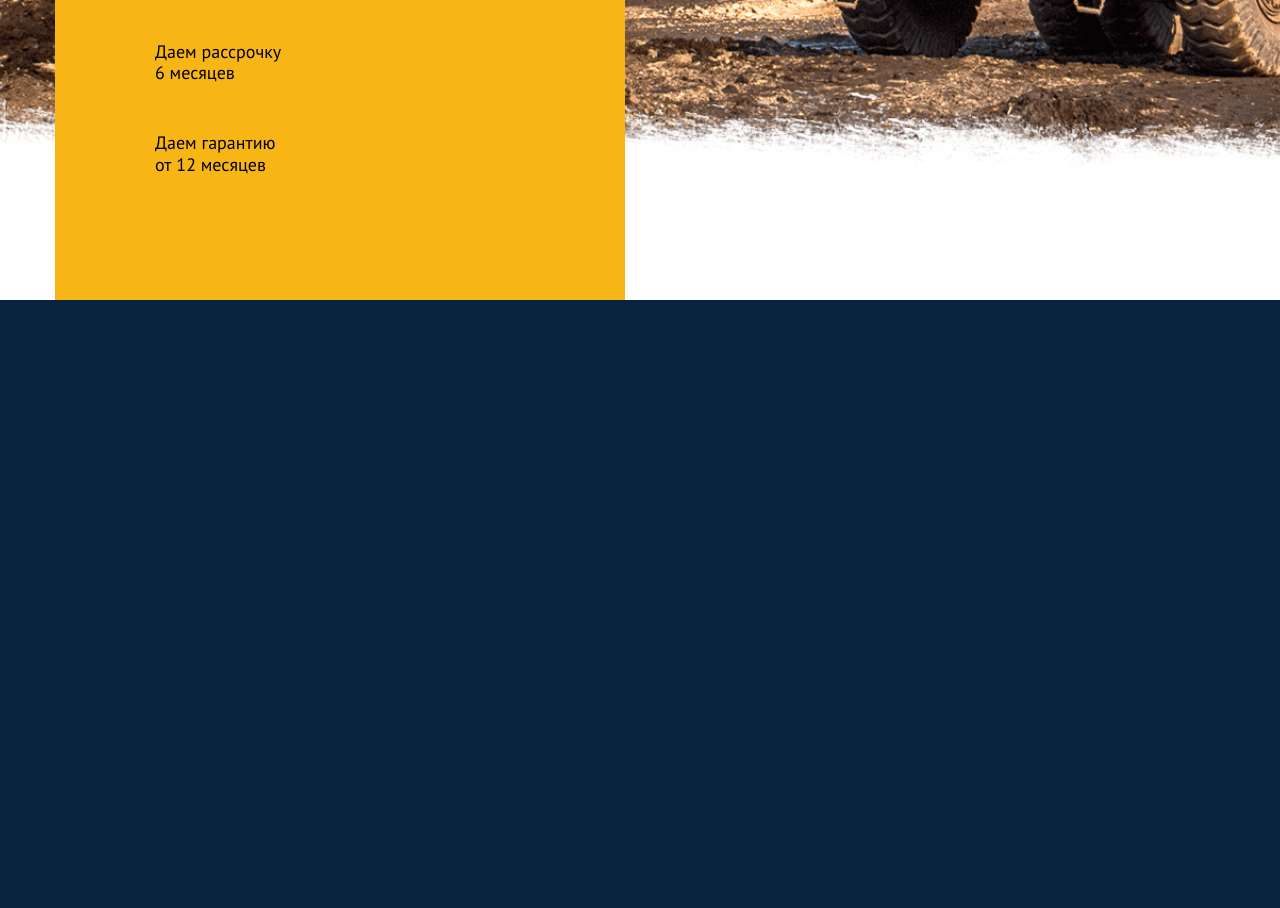
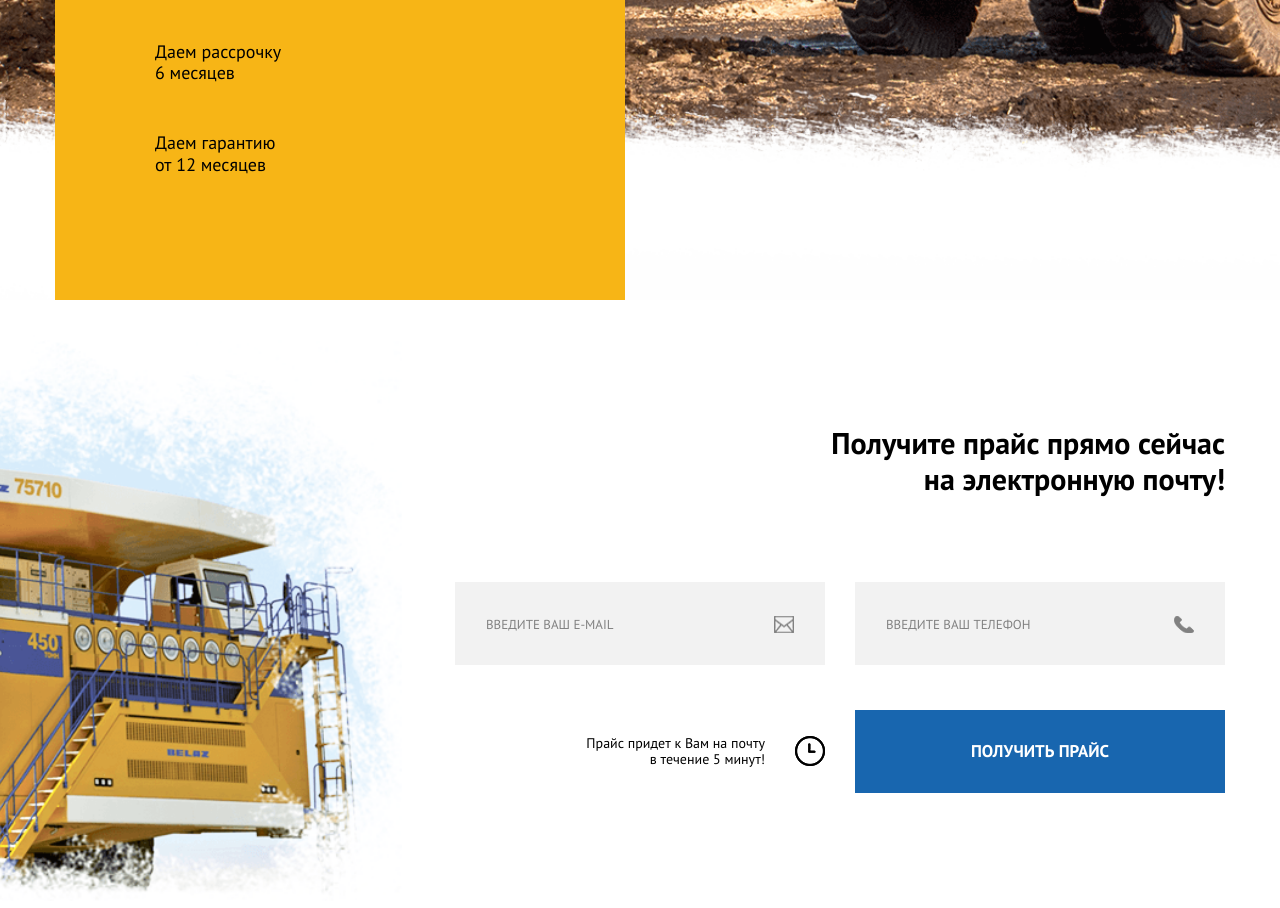
Before and after one commit to doramakh/-, a plain HTML site: page index.html in a window 1280 px wide. Shown: the part 715-1623 px from the top of the page. Before the commit the page ends 1015 px from the top, so only its background shows below. Drawn offline with Linux system fonts and the light colour scheme.

Commit message:
Create price order form section

```diff
--- a/css/styles.css
+++ b/css/styles.css
@@ -183,3 +183,124 @@ logo-link{
 .promo-section-info:last-child{
   margin-bottom: 25px;
 }
+
+/* Price Section */
+
+.price-section{
+  background-color: #08243e;
+  background-image: url(../img/price-bg.png);
+  background-repeat: no-repeat;
+  background-position: center center;
+  background-size: cover;
+}
+
+.price-section-content{
+  display: flex;
+  justify-content: flex-end;
+}
+
+.price-section-inner{
+  padding: 100px 0;
+  width: 770px;
+  color: #000;
+}
+
+.price-section-heading{
+  font-size: 30px;
+  line-height: 1.2;
+  text-align: right;
+}
+
+.inputs-wrapper{
+  display: flex;
+  align-items: center;
+  justify-content: space-between;
+  padding-top: 60px;
+  padding-bottom: 30px;
+}
+
+.price-order-input{
+  width: 370px;
+  padding: 30px;
+  border: 1px solid transparent;
+  background-color: #f2f2f2;
+  outline: transparent;
+}
+
+.price-order-input:active,
+.price-order-input:focus{
+  border: 1px solid #818181;
+}
+
+.price-order-input::placeholder{
+  font-size: 13px;
+  color: #818181;
+  text-transform: uppercase;
+  line-height: 25px;
+}
+
+.email-input::placeholder{
+  background-image: url(../img/envelope.png);
+  background-repeat: no-repeat;
+  background-size: 20px 18px;
+  background-position: 100% 50%;
+}
+
+.tel-input::placeholder{
+  background-image: url(../img/call-answer.png);
+  background-repeat: no-repeat;
+  background-size: 20px 18px;
+  background-position: 100% 50%;
+}
+
+.price-order-button-wrapper{
+  display: flex;
+  align-items: center;
+  justify-content: space-between;
+}
+
+.price-order-info{
+  width: 370px;
+  padding: 20px 0;
+  align-items: center;
+}
+
+.price-order-info span{
+  display: inline-block;
+  font-size: 14px;
+  color: #000000;
+  line-height: 1.2;
+  text-align: right;
+  padding-right: 60px;
+}
+
+.price-order-info{
+  display: inline-block;
+  background-image: url(../img/clock.png);
+  background-repeat: no-repeat;
+  background-position: 100% 50%;
+  background-size: 30px 30px;
+  content: "";
+}
+
+.price-order-btn{
+  width: 370px;
+  display: inline-block;
+  padding: 30px;
+  border: 1px solid transparent;
+  font-size: 17px;
+  color: #ffffff;
+  font-weight: bold;
+  line-height: 1.2;
+  background-color: #1866af;
+  text-align: center;
+  text-transform: uppercase;
+  outline: transparent;
+}
+
+.price-order-btn:active,
+.price-order-btn:focus{
+  border: 1px solid #1866af;
+  color: #1866af;
+  background-color: #fff;
+}
--- a/index.html
+++ b/index.html
@@ -62,5 +62,39 @@
     </div><!-- container -->
   </section>
 
+
+  <!-- Price Section -->
+
+  <section class="price-section">
+    <div class="container">
+      <div class="price-section-content">
+        <div class="price-section-inner">
+          <h2 class="price-section-heading">
+            Получите прайс прямо сейчас <br>
+            на электронную почту!
+          </h2>
+
+          <form action="#" method="GET">
+            <div class="inputs-wrapper">
+              <label class="visually-hidden" for="email_input">Введите ваш e-mail</label>
+              <input class="price-order-input email-input" type="text" name="email" id="email_input" placeholder="Введите ваш e-mail">
+
+              <label class="visually-hidden" for="tel_input">Введите ваш e-mail</label>
+              <input class="price-order-input tel-input" type="tel" name="tel" id="tel_input" placeholder="Введите ваш телефон">
+            </div><!-- inputs-wrapper -->
+
+            <div class="price-order-button-wrapper">
+              <div class="price-order-info">
+                <span class="price-order-info">Прайс придет к Вам на почту <br> в течение 5 минут!</span>
+              </div>
+
+              <button class="price-order-btn" type="submit">Получить прайс</button>
+            </div>
+          </form>
+        </div><!-- price-section-inner -->
+      </div><!-- price-section-content -->
+    </div><!-- container -->
+  </section>
+
 </body>
 </html>
```
Also changed, not shown: img/call-answer.png (added), img/clock.png (added), img/envelope.png (added), img/price-bg.png (added).
